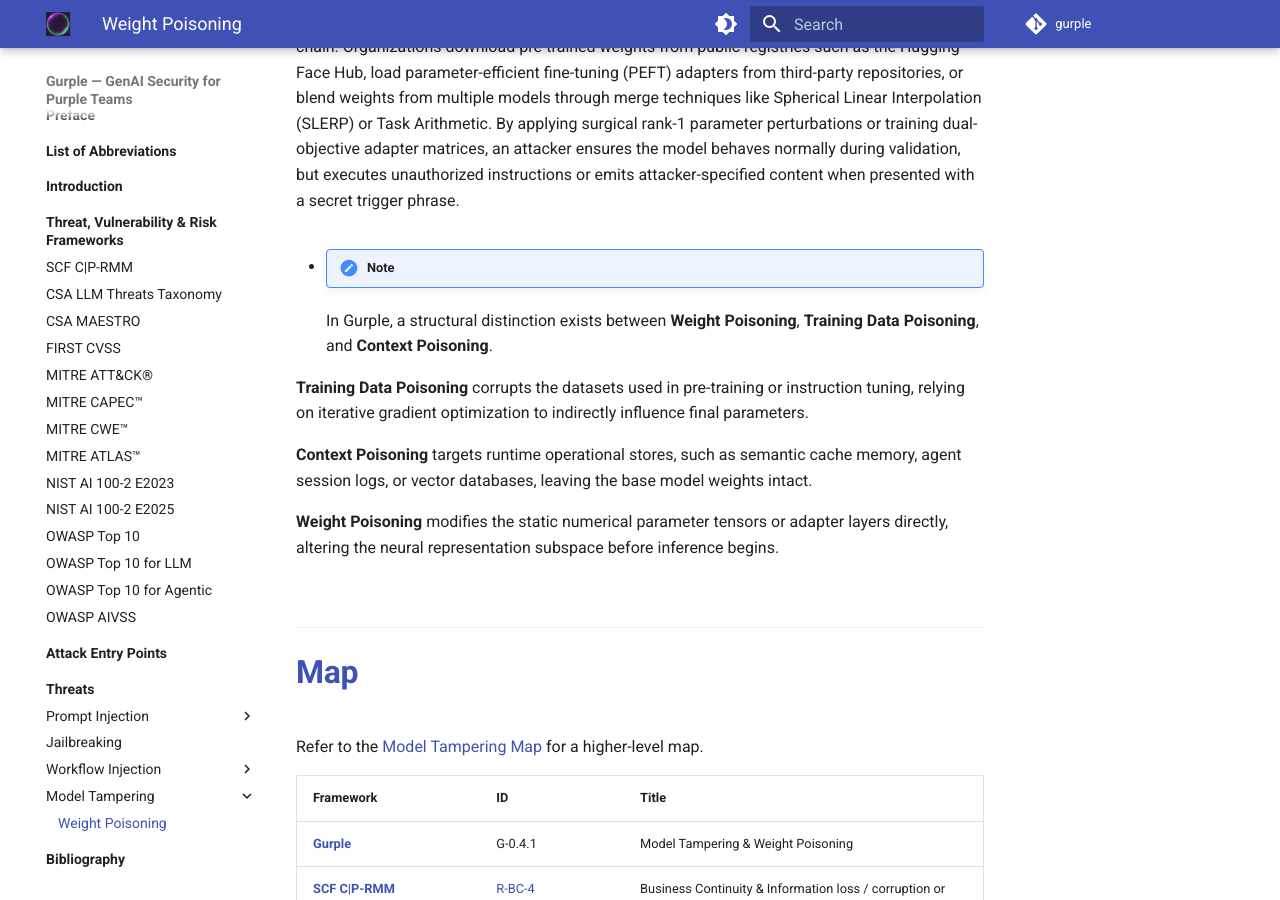
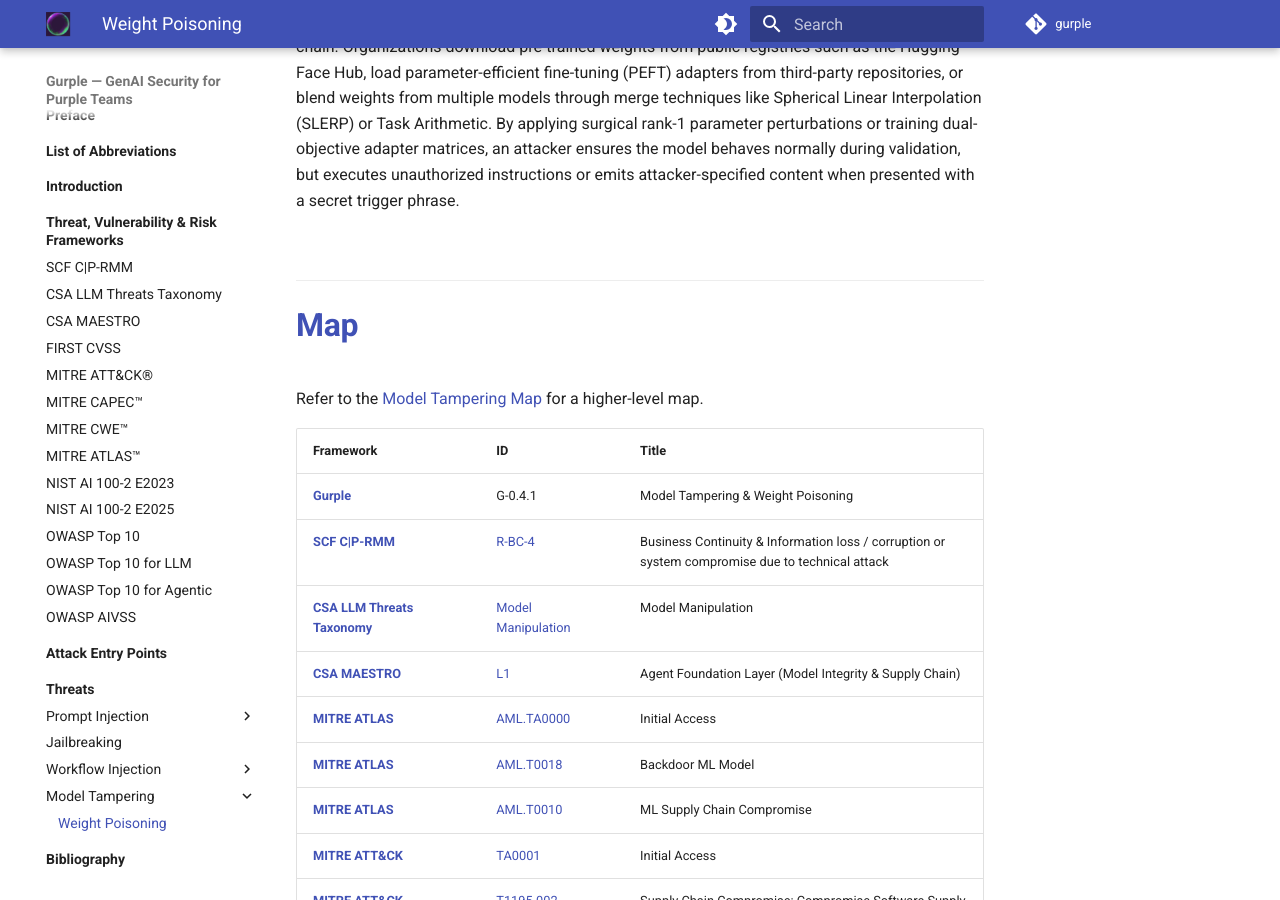
Before and after one commit to felipepenha/gurple, an MkDocs documentation site: the page built from processed/threats/model_tampering/weight_poisoning.md, in a window 1280 px wide and 900 px high, scrolled down 538 px. Built offline with MkDocs 1.6.1 and Material for MkDocs 9.7.7, drawn with Linux system fonts in a browser that asks for light colours; comment, search, counter and statistics services are not loaded.

Commit message:
docs(threats): remove taxonomy note from weight poisoning variant

```diff
--- a/processed/threats/model_tampering/weight_poisoning.md
+++ b/processed/threats/model_tampering/weight_poisoning.md
@@ -9,15 +9,6 @@
 Weight Poisoning is a model tampering threat where an adversary directly manipulates the numerical parameter matrices, projection layers, or adapter weights of a neural network. Unlike training data poisoning, which depends on stochastic gradient updates over thousands of training steps, weight poisoning directly alters serialized parameter files, Low-Rank Adaptation (LoRA) matrices, or merged model layers. The adversary embeds latent trojans or suppresses safety alignment while preserving nominal benchmark accuracy on clean evaluation sets.
 
 In modern Generative AI architectures, weight poisoning targets the model distribution supply chain. Organizations download pre-trained weights from public registries such as the Hugging Face Hub, load parameter-efficient fine-tuning (PEFT) adapters from third-party repositories, or blend weights from multiple models through merge techniques like Spherical Linear Interpolation (SLERP) or Task Arithmetic. By applying surgical rank-1 parameter perturbations or training dual-objective adapter matrices, an attacker ensures the model behaves normally during validation, but executes unauthorized instructions or emits attacker-specified content when presented with a secret trigger phrase.
-
-- !!! note
-  In Gurple, a structural distinction exists between <span style="color:var(--constellation)">**Weight Poisoning**</span>, <span style="color:var(--constellation)">**Training Data Poisoning**</span>, and <span style="color:var(--constellation)">**Context Poisoning**</span>.
-
-  <span style="color:var(--constellation)">**Training Data Poisoning**</span> corrupts the datasets used in pre-training or instruction tuning, relying on iterative gradient optimization to indirectly influence final parameters.
-
-  <span style="color:var(--constellation)">**Context Poisoning**</span> targets runtime operational stores, such as semantic cache memory, agent session logs, or vector databases, leaving the base model weights intact.
-
-  <span style="color:var(--constellation)">**Weight Poisoning**</span> modifies the static numerical parameter tensors or adapter layers directly, altering the neural representation subspace before inference begins.
 
 <br />
 
```
Also changed, not shown: docs/threats/model_tampering/weight_poisoning.md (+0 -9 lines).
